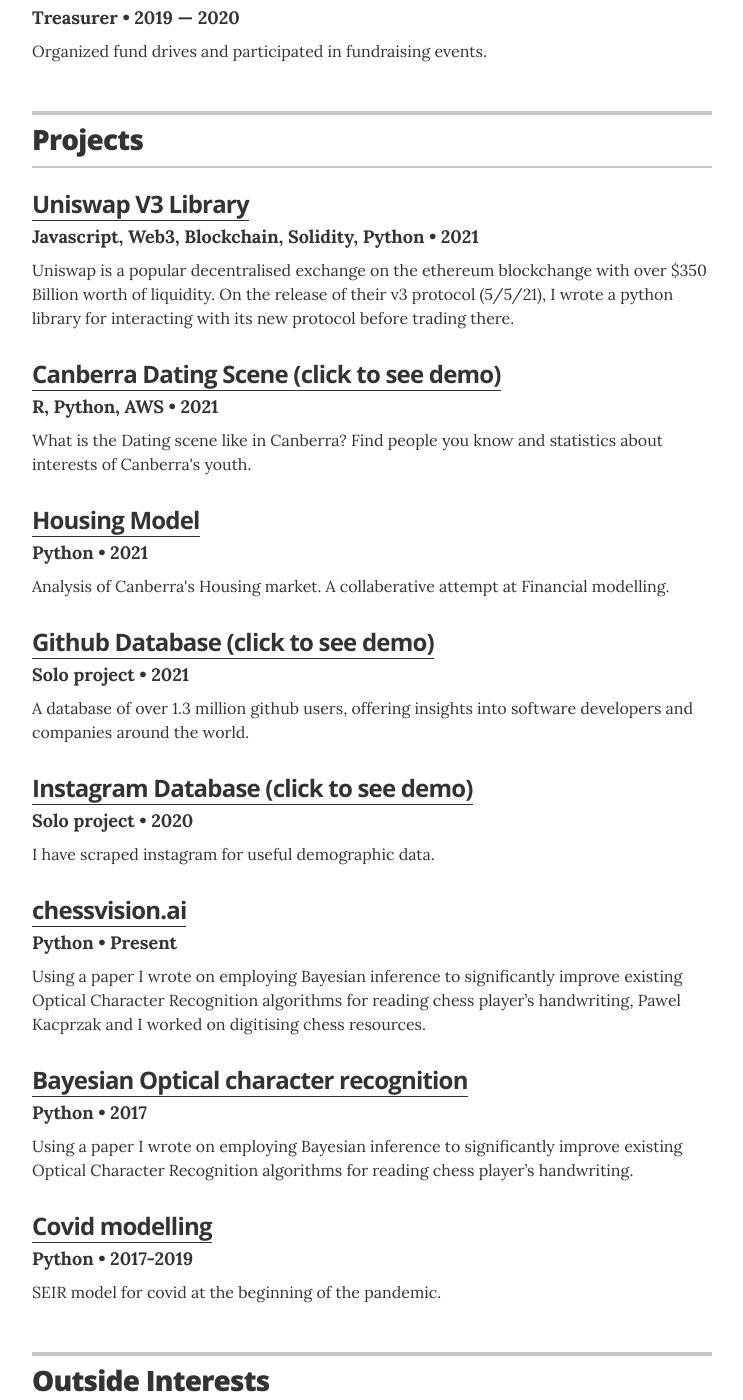
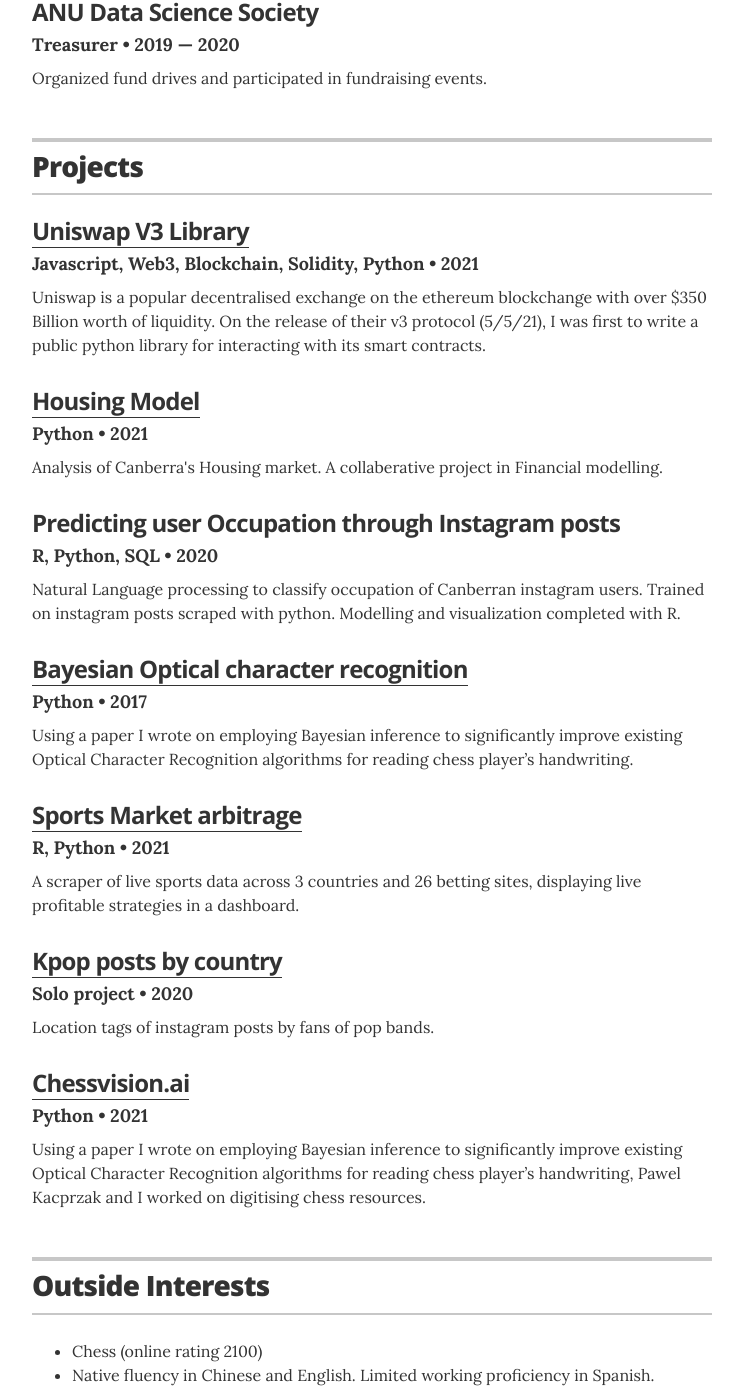
Before and after one commit to rieszrt/rieszrt.github.io, a Jekyll site: the page built from index.html, in a window 1280 px wide and 1400 px high, scrolled down 1443 px. Shown: the whole window, without its empty margins (268-1011 px from the left). Built offline with Jekyll 4.4.1, drawn with Linux system fonts in a browser that asks for light colours; some of the changed text lies outside the part shown.

```diff
--- a/_config.yml
+++ b/_config.yml
@@ -1,6 +1,9 @@
 # Site settings
-title: "Jekyll Resume Template"
-description: "A resume template for Jekyll and GitHub Pages sites."
+title: "Tomson Qin"
+description: "Tomson Qin's resume and projects"
+
+# Google Analytics
+google_analytics: G-34SHKZ2GT0
 
 # Build settings
 markdown: kramdown
@@ -23,8 +26,11 @@ resume_contact_address:         ""
 resume_header_contact_info:     "Tomson.qin@yandex.com"
 display_header_contact_info:    "true"
 
-resume_header_intro: "<p>My name is Tom and I'm a statistics and economics graduate from the Australian National University. My skills include Mathematics, Statistical modelling, Full Stack and BlockChain development.
-Im active in the crypto space, both as a trader and developer, writing the first library for Uniswap V3 smart contracts upon release.
+resume_header_intro: "<p>My name is Tom and I'm a statistics and economics graduate from the Australian National University.
+My skills include Mathematics, Statistical modelling, Full Stack and BlockChain development.
+The projects you see below demonstrate my ability to collaborate with others and to engage with new technologies.
+I can work across the entire data pipeline, from scraping and cleaning the data, to creating both the front and back end
+infrastructure to present my analysis.
 </p>"
 
 # use "yes" to display the email contact button,
--- a/_data/projects.yml
+++ b/_data/projects.yml
@@ -7,42 +7,23 @@
   duration: 2021
   url: https://github.com/rieszrt/py-uniswap-v3
   description: Uniswap is a popular decentralised exchange on the ethereum blockchange with over $350 Billion worth of liquidity.
-    On the release of their v3 protocol (5/5/21), I wrote a python library for interacting with its new protocol before trading there.
-
-# Canberra Dating Scene
-- project: Canberra Dating Scene (click to see demo)
-  role: R, Python, AWS
-  duration: 2021
-  url: https://tomstinder.herokuapp.com/
-  description: What is the Dating scene like in Canberra? Find people you know and statistics about interests of Canberra's youth.
+    On the release of their v3 protocol (5/5/21), I was first to write a public python library for interacting with its smart contracts.
 
 # Housing Model
 - project: Housing Model
   role: Python
   duration: 2021
   url: https://github.com/rieszrt/personal-finance
-  description: Analysis of Canberra's Housing market. A collaberative attempt at Financial modelling.
+  description: Analysis of Canberra's Housing market. A collaberative project in Financial modelling.
 
-# github
-- project: Github Database (click to see demo)
-  role: Solo project
-  duration: 2021
-  url: https://tomsgithub.herokuapp.com/
-  description: A database of over 1.3 million github users, offering insights into software developers and companies around the world.
 
-# Instagram
-- project: Instagram Database (click to see demo)
-  role: Solo project
+# Occupation analysis
+- project: Predicting user Occupation through Instagram posts
+  role: R, Python, SQL
   duration: 2020
-  url: https://insta-intel.herokuapp.com/
-  description: I have scraped instagram for useful demographic data.
-
-# chessvision.ai
-- project: chessvision.ai
-  role: Python
-  duration: Present
-  url: http://chessvision.ai
-  description: Using a paper I wrote on employing Bayesian inference to significantly improve existing Optical Character Recognition algorithms for reading chess player’s handwriting, Pawel Kacprzak and I worked on digitising chess resources.
+  url:
+  description: Natural Language processing to classify occupation of Canberran instagram users. Trained on
+    instagram posts scraped with python. Modelling and visualization completed with R.
 
 # Bayesian OCR:
 - project: Bayesian Optical character recognition
@@ -51,18 +32,52 @@
   url: https://u5772367.wixsite.com/anudatascience/post/bayesian-ocr
   description: Using a paper I wrote on employing Bayesian inference to significantly improve existing Optical Character Recognition algorithms for reading chess player’s handwriting.
 
-#Covid
-- project: Covid modelling
+#
+## Occupation analysis
+#- project: Runescape Bot
+#  role: Java, SQL
+#  duration: 2019
+#  url:
+#  description: An Injection bot for MMOORPG Runescape.
+
+## Canberra Dating Scene
+#- project: Sports Betting
+#  role: R, Python, AWS
+#  duration: 2021
+#  url:
+#  description: Designing str
+
+# github
+- project: Sports Market arbitrage
+  role: R, Python
+  duration: 2021
+  url: files/slideshow.html
+  description: A scraper of live sports data across 3 countries and 26 betting sites, displaying live profitable strategies in a dashboard.
+
+## github
+#- project: Github Database (click to see demo)
+#  role: Solo project
+#  duration: 2021
+#  url: https://tomsgithub.herokuapp.com/
+#  description: A database of over 1.3 million github users, offering insights into software developers and companies around the world.
+
+# Instagram
+- project: Kpop posts by country
+  role: Solo project
+  duration: 2020
+  url: https://insta-intel.herokuapp.com/
+  description: Location tags of instagram posts by fans of pop bands.
+
+# chessvision.ai
+- project: Chessvision.ai
   role: Python
-  duration: 2017-2019
-  url: https://u5772367.wixsite.com/anudatascience/post/covid-19-modelling
-  description: SEIR model for covid at the beginning of the pandemic.
+  duration: 2021
+  url: http://chessvision.ai
+  description: Using a paper I wrote on employing Bayesian inference to significantly improve existing Optical Character Recognition algorithms for reading chess player’s handwriting, Pawel Kacprzak and I worked on digitising chess resources.
 
-#Create custom pages in another folder? just html with demo of the project and nothing else.
-
-# # Springfield Community Outreach Group
-# - project: Springfield Community Outreach Group
-#   role: Co-Founder & Organizer
-#   duration: 2007 &mdash; Present
-#   # url: "#"
-#   description: SCOG is a local monthly meetup in Springfield where we share opportunities to volunteer in the community and organize support for families and neighborhoods in need of assistance that the community can provide.
+##Covid
+#- project: Covid modelling
+#  role: Python
+#  duration: 2017-2019
+#  url: https://u5772367.wixsite.com/anudatascience/post/covid-19-modelling
+#  description: SEIR model for covid at the beginning of the pandemic.
--- a/_includes/head.html
+++ b/_includes/head.html
@@ -2,6 +2,11 @@
   <meta charset="utf-8">
   <meta http-equiv="X-UA-Compatible" content="IE=edge">
   <meta name="viewport" content="width=device-width, initial-scale=1">
+
+<!--  google analytics-->
+  {% if site.google_analytics and jekyll.environment == 'production' %}
+  {% include analytics.html %}
+  {% endif %}
 
   <title>{% if page.title %}{{ page.title }}{% else %}{{ site.title }}{% endif %}</title>
 
```
Also changed, not shown: _includes/analytics.html (added, +8 -0 lines), files/slideshow.html (added, +134 -0 lines), README.md.
